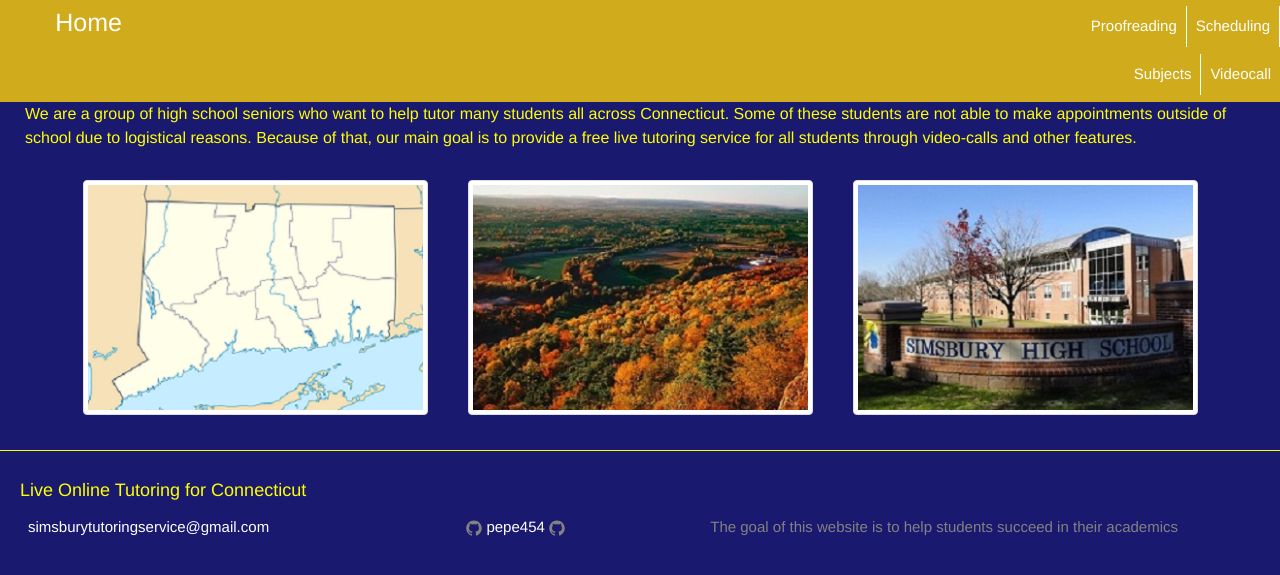
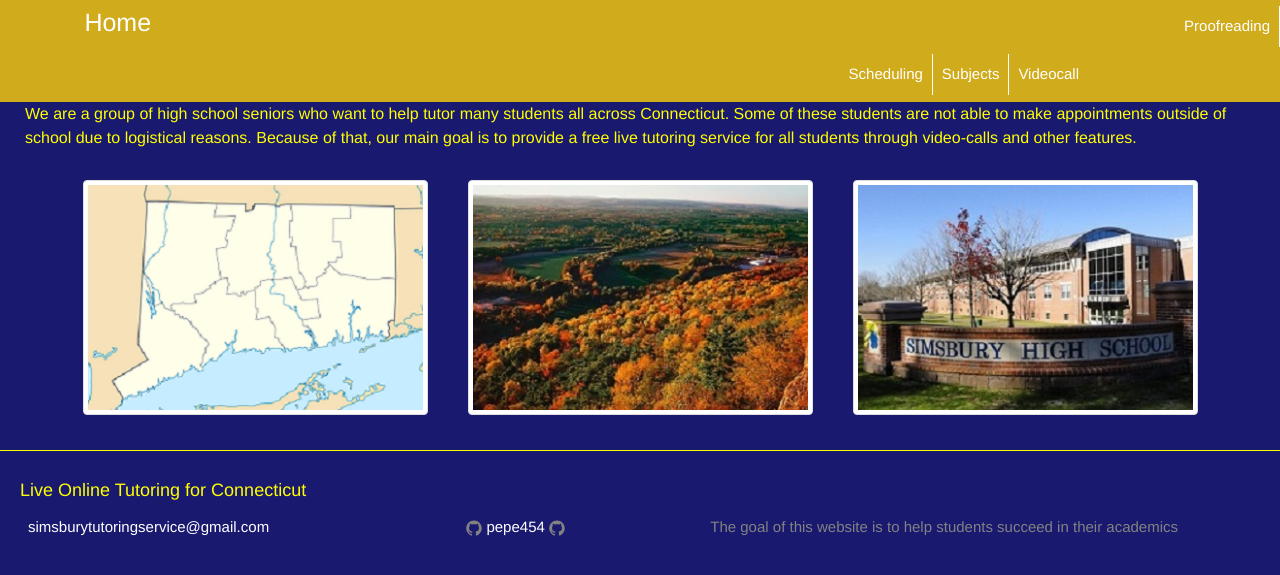
Before and after one commit to pepe454/pepe454.github.io, a Jekyll site: the page built from index.html, in a window 1280 px wide. Shown: the top 575 px of the page. Built offline with Jekyll 4.4.1, drawn with Linux system fonts in a browser that asks for light colours; the list of posts is cut into pages by our own code.

Commit message:
Update _layout.scss

```diff
--- a/_sass/_layout.scss
+++ b/_sass/_layout.scss
@@ -42,7 +42,7 @@
     .home-link {
         font-size: 25px;
         color: white;
-        margin-right: 75%
+        margin-right: 80%
     }
     .page-link {
         line-height: 26px;
@@ -50,7 +50,7 @@
         display: inline-block;
         border-right: 1px solid white;
         &:last-child{
-          right-margin: 15%;
+          margin-right: 15%;
           border: 0;
         }
         padding: 9px;
```
